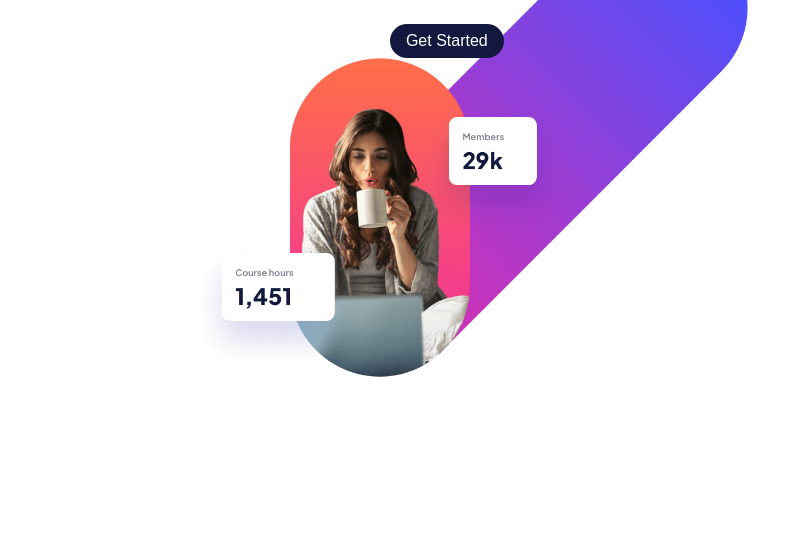
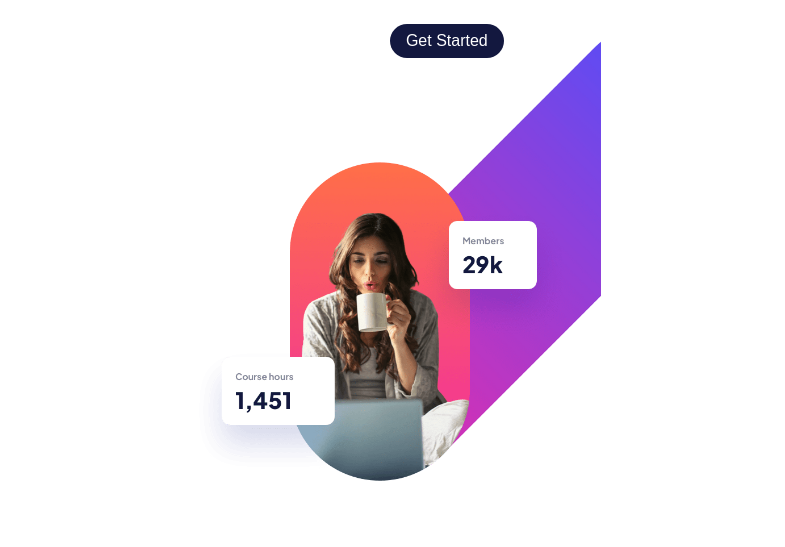
Before and after one commit to DanielDantas0921/skilled-elearning-landing-page, a website: page index.html in a window 1024 px wide. Shown: the top 547 px of the page, 423-1208 px from the left, 785 px wide, since content can reach past the window. Drawn offline with Linux system fonts and the light colour scheme.

Commit message:
feito novas alterações

```diff
--- a/src/sass/section/header.scss
+++ b/src/sass/section/header.scss
@@ -1,6 +1,9 @@
 header {
     position: relative;
     width: 100%;
+    overflow: hidden;
+    padding-bottom: 5vh;
+
 
 
     nav {
@@ -27,9 +30,9 @@ header {
 
 
 .header-img-womman {
-  display: block;
+    display: block;
     position: absolute;
-    z-index: -3;
+    z-index: 10;
     width: 58%;
     top: -15vh;
     right: -18vw;
@@ -104,6 +107,7 @@ header {
       height: 28vh;
       margin-left: 9.5vw;
       margin-top:7vh;
+      margin-bottom: 5vh;
 
   }
 
@@ -147,7 +151,9 @@ header {
     }
 
     .header-img-womman {
-
+      width: 58%;
+      top: -5vh;
+      right: -18vw;
   }
 
   .header-img-womman-mobile{
@@ -177,6 +183,12 @@ header {
   }
 
     }
+
+    .header-img-womman {
+      width: 58%;
+      top: -2vh;
+      right: -18vw;
+  }
   }
 
   /* Estilo para desktops e laptops maiores (não precisa)*/
```
Also changed, not shown: src/css/style.css, 1 other file.
